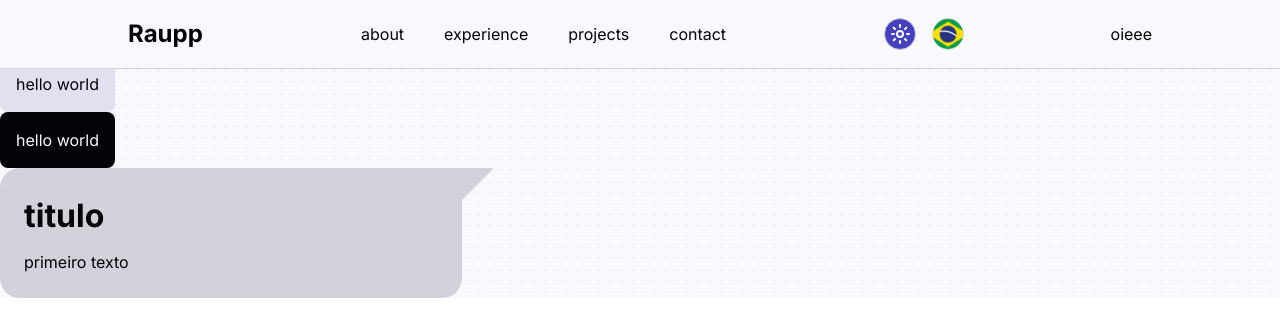
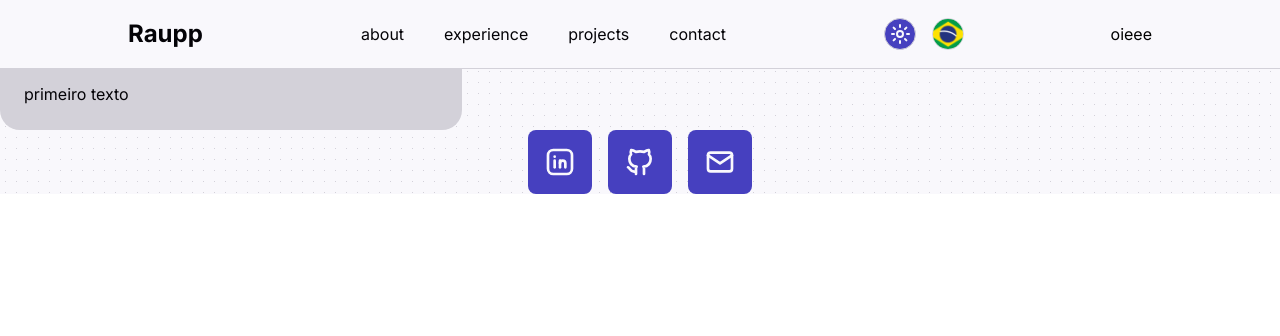
Before and after one commit to michel-raupp/portifolio-v3, a React (Vite) app: page / in a window 1280 px wide. Shown: the top 336 px of the page. Built offline with nearby package versions, Linux system fonts and the light colour scheme.

Commit message:
feat: update socials links

```diff
--- a/src/App.tsx
+++ b/src/App.tsx
@@ -1,41 +1,22 @@
-import { useTranslation } from "react-i18next";
-
 import { useThemeStore } from "@/stores";
 import { TAIL_DIRECTIONS } from "./components/atoms/Chat/types";
-import { BUTTON_COLORS } from "./components/atoms/Button/types";
 
 import { Header } from "./components/organisms";
-import { Background, Button, Chat } from "@/components/atoms";
+import { Background, Chat, Socials } from "@/components/atoms";
 
 const App = () => {
-  const { toggleTheme, isDarkMode } = useThemeStore((state) => state);
-  const { t } = useTranslation("default");
+  const { isDarkMode } = useThemeStore((state) => state);
 
   return (
     <Background $darkMode={isDarkMode}>
       <Header />
-      <Button
-        title={t("hello")}
-        onClick={toggleTheme}
-        color={BUTTON_COLORS.PRIMARY}
-      />
-      <Button
-        title={t("hello")}
-        onClick={toggleTheme}
-        color={BUTTON_COLORS.SECONDARY}
-      />
-
-      <Button
-        title={t("hello")}
-        onClick={toggleTheme}
-        color={BUTTON_COLORS.DARK}
-      />
 
       <Chat
         title="titulo"
         text="primeiro texto"
         direction={TAIL_DIRECTIONS.RIGHT}
       />
+      <Socials />
     </Background>
   );
 };
--- a/src/components/atoms/Socials/index.tsx
+++ b/src/components/atoms/Socials/index.tsx
@@ -10,22 +10,34 @@ import { StyledSocial, Wrapper } from "./style";
 
 const Socials = () => {
   const { isDarkMode } = useThemeStore((state) => state);
-
   return (
     <Wrapper>
-      <StyledSocial href="#" $darkMode={isDarkMode}>
+      <StyledSocial
+        target="blank"
+        rel="noopener noreferrer"
+        href="https://github.com/michel-raupp"
+        $darkMode={isDarkMode}
+      >
         <IconBrandLinkedin size={24} />
-        <Tooltip
-          text="LinkedIn"
-          isTooltipAbove={false}
-          parentSelector={StyledSocial}
-        />
+        <Tooltip text="LinkedIn" isTooltipAbove parentSelector={StyledSocial} />
       </StyledSocial>
-      <StyledSocial href="#" $darkMode={isDarkMode}>
+      <StyledSocial
+        target="blank"
+        rel="noopener noreferrer"
+        href="https://www.linkedin.com/in/michelraupp/"
+        $darkMode={isDarkMode}
+      >
         <IconBrandGithub size={24} />
+        <Tooltip text="Github" isTooltipAbove parentSelector={StyledSocial} />
       </StyledSocial>
-      <StyledSocial href="#" $darkMode={isDarkMode}>
+      <StyledSocial
+        target="blank"
+        rel="noopener noreferrer"
+        href="mailto:michelraupp@outlook.com"
+        $darkMode={isDarkMode}
+      >
         <IconMail size={24} />
+        <Tooltip text="Email" isTooltipAbove parentSelector={StyledSocial} />
       </StyledSocial>
     </Wrapper>
   );
```
